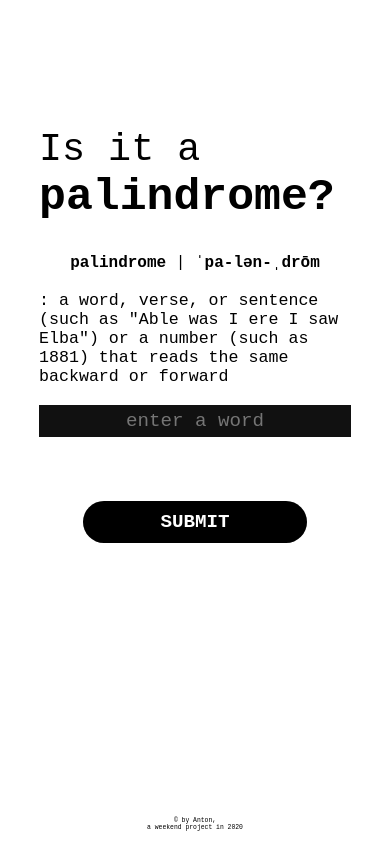
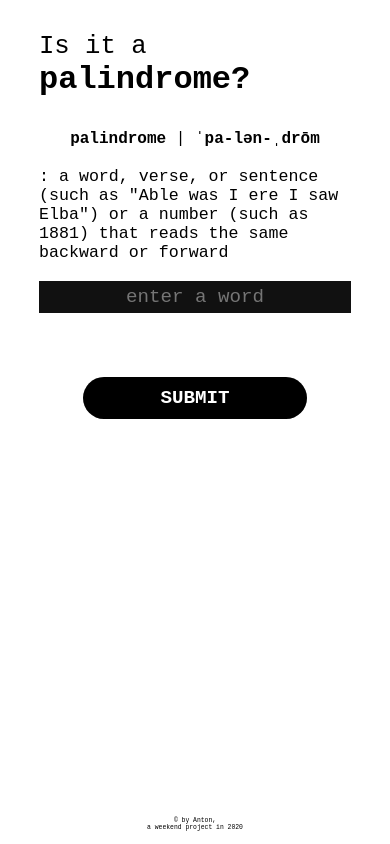
Before and after one commit to ap-eternalstudent/palindrome-algo, a website: page index.html in a window 390 px wide. Drawn offline with Linux system fonts and the light colour scheme.

Commit message:
made responsive

```diff
--- a/sass/main.scss
+++ b/sass/main.scss
@@ -12,7 +12,7 @@ html {
     font-size: 62.5%; // 1 rem = 10 px 10px/16px 62.5%
 
     @include respond(big-desktop) {
-        font-size: 75%;
+        font-size: 60%;
     }
     @include respond(tab-land) {
         font-size: 56.2%;
@@ -29,7 +29,7 @@ html {
 body {
     box-sizing: border-box;
     font-family: 'Courier New', Courier, monospace;
-    height: 100vh;
+    min-height: 100vh;
     position: relative;
 
 }
@@ -38,6 +38,15 @@ main {
     text-align: center;
     width: 80%;
     margin: 0 auto;
+    @include respond(big-desktop) {
+        font-size: 60%;
+        width: 60%;
+    }
+    @include respond(phone) {
+        font-size: 40%;
+        width: 80%;
+    }
+
 }
 
 footer {
@@ -57,15 +66,19 @@ footer {
 
 .heading-primary {
     text-align: left;
-    margin-top: 20rem;
-    font-size: 6rem;
+    margin-top: 5rem;
+    font-size: 4rem;
     font-weight: 400;
 }
 
 .heading-primary-sub{
-    font-size: 7rem;
+    font-size: 5rem;
     font-weight: 700;
 }
+
+// .actions {
+//     margin: auto;
+// }
 
 .word-definition {
     margin-top: 5rem;
```
Also changed, not shown: css/style.css.
